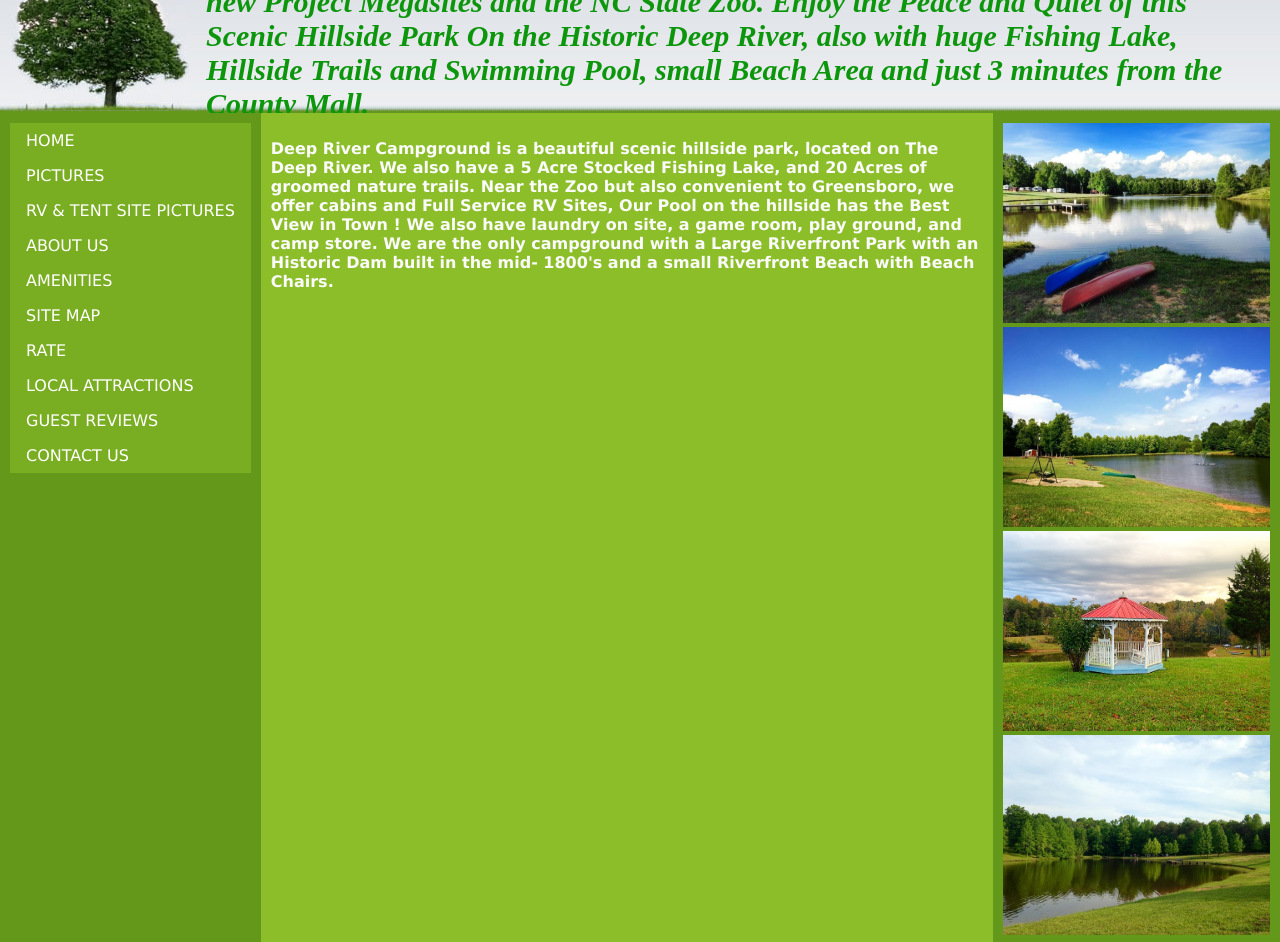
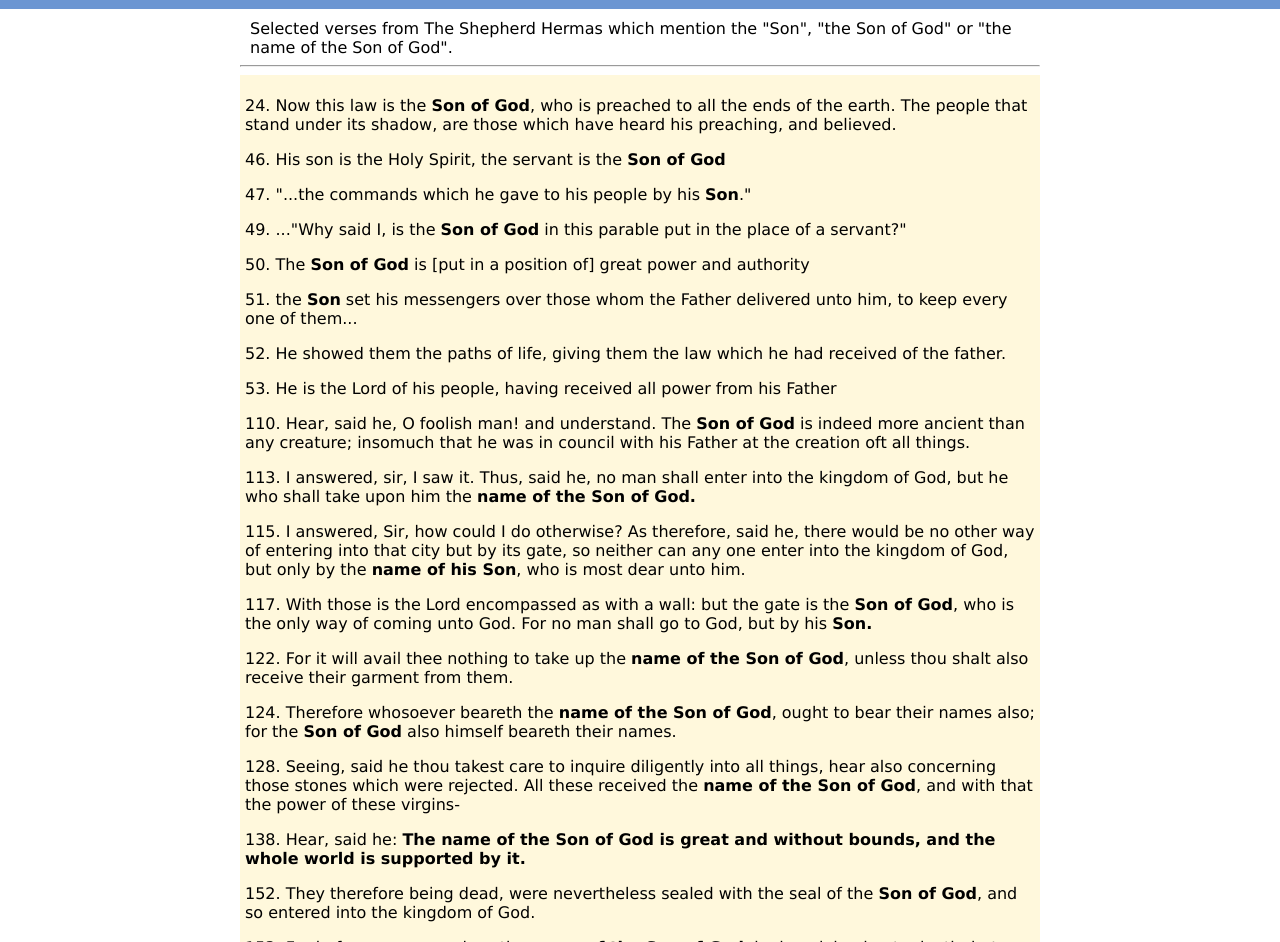
Before and after one commit to johnnycox/johnnycox.github.io, a plain HTML site: page index.html in a window 1280 px wide. Shown: the part 79-1021 px from the top of the page. Drawn offline with Linux system fonts and the light colour scheme.

Commit message:
Add files via upload

```diff
--- a/index.html
+++ b/index.html
@@ -2,130 +2,81 @@
 <html>
 <head>
     <link rel="stylesheet" href="styles/main.css">
-    <title>Deep River Campground</title>
-<style>
-* {
-  box-sizing: border-box;
-}
+    <title>The Shepherd Hermas</title>
 
-/* Style the header */
-.header {
-  grid-area: header;
-  background-image: url("images/header_bkgnd.png");
-  padding: 30px;
-  text-align: center;
-  font-style: italic;
-  font-weight: bold;
-  font-family: "Brush Script MT";
-  font-size: 30px;
-  padding: 0;
-  overflow: hidden;
-  color: rgb(12, 150, 12);
-  height: 192px;
-  padding-right: 15px;
-}
-
-.header img {
-    float: left;
-}
-/* The grid container */
-.grid-container {
-  display: grid;
-  grid-template-areas:
-    'header header header header header header'
-    'left middle middle middle middle right'
-    'footer footer footer footer footer footer';
-  /* grid-column-gap: 10px; - if you want gap between the columns */
-}
-
-.left,
-.middle,
-.right {
-  padding: 10px;
-}
-
-/* Style the left column */
-.left {
-  grid-area: left;
-}
-
-/* Style the middle column */
-.middle {
-  grid-area: middle;
-}
-
-/* Style the right column */
-.right {
-  grid-area: right;
-}
-
-/* Style the footer */
-.footer {
-  grid-area: footer;
-  background-color: #078730;
-  padding: 10px;
-  text-align: center;
-}
-
-/* Responsive layout - makes the three columns stack on top of each other instead of next to each other */
-@media (max-width: 600px) {
-  .grid-container  {
-    grid-template-areas:
-      'header header header header header header'
-      'left left left left left left'
-      'middle middle middle middle middle middle'
-      'right right right right right right'
-      'footer footer footer footer footer footer';
-  }
-}
-</style>
 </head>
 <body>
+  <div id="header">
+    <h2 class="centered">Selections from The Shepherd Hermas</h2>
+  </div>
 
-<div class="grid-container">
-    <div class="header">
-        <img src="images/tree1.png" alt="">
-        <p style="text-align: left;"><strong>Deep River RV Park</strong> is THE Nature Park in town, conveniently located near All the new Project Megasites and the NC State Zoo.
-            Enjoy the Peace and Quiet of this Scenic Hillside Park On the Historic Deep River, also with huge Fishing Lake, Hillside Trails and Swimming Pool, small Beach Area and just 3 minutes from the County Mall. </p>
+  <div id="main_content">
+    <div id="summary">
+      Selected verses from The Shepherd Hermas which mention the "Son", "the Son of God" or "the name of the Son of God".
     </div>
 
-    <div class="left" id="leftNav">
-        <ul>
-            <li><a href="#home">HOME</a></li>
-            <li><a href="#pictures">PICTURES</a></li>
-            <li><a href="#sitepictures">RV & TENT SITE PICTURES</a></li>
-            <li><a href="#aboutus">ABOUT US</a></li>
-            <li><a href="#amenities">AMENITIES</a></li>
-            <li><a href="#sitemap">SITE MAP</a></li>
-            <li><a href="#rate">RATE</a></li>
-            <li><a href="#localattractions">LOCAL ATTRACTIONS</a></li>
-            <li><a href="#guestreviews">GUEST REVIEWS</a></li>
-            <li><a href="#contactus">CONTACT US</a></li>
-        </ul>
-    </div>
-    <div class="middle">
-        <p><strong>
-            Deep River Campground is a beautiful scenic hillside park, located on The Deep River.
-            We also have a 5 Acre Stocked Fishing Lake, and 20 Acres of groomed nature trails.
-            Near the Zoo but also convenient to Greensboro, we offer cabins and Full Service RV Sites,
-            Our Pool on the hillside has the Best View in Town !  We also have laundry on site,
-            a game room, play ground, and camp store.  We are the only campground with a
-            Large Riverfront Park with an Historic Dam built in the mid- 1800's and a small
-            Riverfront Beach with Beach Chairs.
-        </strong>
-        </p>
-    </div>
-    <div class="right">
-        <img class="right_img" src="images/photo_1.jpg" alt=""><br />
-        <img class="right_img" src="images/photo_2.jpg" alt=""><br />
-        <img class="right_img" src="images/photo3.jpg" alt=""><br />
-        <img class="right_img" src="images/photo4.jpg" alt=""><br />
-    </div>
+    <hr>
+    <div id="stationary">
+    <p>24. Now this law is the <strong>Son of God</strong>,
+    who is preached to all the ends of the earth. The people that stand under its shadow,
+    are those which have heard his preaching, and believed.
+  </p>
+    <p>46. His son is the Holy Spirit, the servant is the <strong>Son of God</strong></p>
+    <p>47. "...the commands which he gave to his people by his <strong>Son</strong>."</p>
+    <p>49. ..."Why said I, is the <strong>Son of God</strong> in this parable put in the place of a servant?"</p>
+    <p>50. The <strong>Son of God</strong> is [put in a position of] great power and authority</p>
+    <p>51. the <strong>Son</strong> set his messengers over those whom the Father delivered unto him, to keep every one of them...</p>
+    <p>52. He showed them the paths of life, giving them the law which he had received of the father.</p>
+    <p>53. He is the Lord of his people, having received all power from his Father</p>
+    <p>110. Hear, said he, O foolish man! and understand. The <strong>Son of God</strong> is indeed more ancient than any creature;
+      insomuch that he was in council with his Father at the creation oft all things.
+    </p>
+    <p>113. I answered, sir, I saw it. Thus,   said he, no man shall enter into the kingdom of God, but he who shall
+    take upon him the <strong>name of the Son of God.</strong>
+  </p>
+    <p>115. I answered, Sir, how could I do otherwise? As therefore, said he,
+    there would be no other way of entering into that city but by its gate,
+    so neither can any one enter into the kingdom of God, but only by the
+    <strong>name of his Son</strong>, who is most dear
+    unto him.
+  </p>
+    <p>117. With those is the Lord encompassed as with a wall: but the gate is the <strong>Son of God</strong>,
+      who is the only way of coming unto God. For no man shall go to God, but by his <strong>Son.</strong>
+    </p>
+    <p>122. For it will avail thee nothing to take up the <strong>name of the Son of God</strong>,
+    unless thou shalt also receive their garment from them.
+  </p>
+    <p>124. Therefore whosoever beareth the <strong>name of the Son of God</strong>, ought to bear their names also;
+      for the <strong>Son of God</strong> also himself beareth their names.
+    </p>
 
-    <div class="footer">
-    <p>Footer</p>
-    </div>
+
+    <p>128. Seeing, said he thou takest care to inquire diligently into all things,
+    hear also concerning those stones which were rejected. All these received the <strong>name of the Son of God</strong>,
+    and with that the power of these virgins-
+  </p>
+    <p>138. Hear, said he: <strong>The name of the Son of God is great and without bounds,
+      and the whole world is supported by it.</strong>
+    </p>
+
+    <p>152. They therefore being dead, were nevertheless sealed with the seal of the <strong>Son of God</strong>,
+      and so entered into the kingdom of God.
+  </p>
+    <p>153. For before a man receives the <strong>name of the Son of God</strong>, he is ordained unto death;
+      but when he receives that seal, he is freed from death, and assigned unto life.
+  </p>
+
+    <p>157. He answered, Because these Apostles and teachers, who preached the <strong>name of the Son of God</strong>, dying
+    after they had received his faith and power, preached to them who were dead before: and they gave this seal to them.
+  </p>
+    <p>166. Because, replied he, all the nations which are under heaven, have heard and believed in the
+      same one <strong>name of the Son of God</strong> by whom they are called.
+    </p>
+    <p>235. Hearken, said he: Whosoever have suffered for the <strong>name of the Lord</strong> are esteemed honourable by the
+    Lord; and all their offences are blotted out, because they have suffered death for the <strong>name of the Son</strong> of
+    God.
+  </p>
 </div>
-
+</div>
 </body>
 </html>
--- a/styles/main.css
+++ b/styles/main.css
@@ -9,69 +9,21 @@ body {
     font-size: 16px;
 }
 
-.header {
-    font-size:15px;
+#header {
+    background: rgb(108, 150, 210);
+    padding: 10px;
+    margin: 0;
+    text-align: center;
 }
-.grid-container {
-    background-color: #8cbe29;
-}
-.middle {
-    color: #fbfbfb;
-}
-#leftNav, .right {
-    background-color: #64981a;
+ #summary {
+    padding: 10px 10px 0 10px;
+ }
+#main_content {
+    width: 800px;
+    margin:auto;
 }
 
-.right_img {
-    width: 400px;
-    height: 300px;
+#stationary {
+    padding: 5px;
+    background-color: cornsilk;
 }
-
-ul {
-    list-style-type: none;
-    margin: 0;
-    padding: 0;
-    /* width: 200px; */
-    background-color: #7aae22;
-  }
-
-  li a {
-    display: block;
-    color: #ffffff;
-    padding: 8px 16px;
-    text-decoration: none;
-  }
-
-  /* Change the link color on hover */
-  li a:hover {
-    background-color: #8cbe29;
-    color: white;
-  }
-
-@media (max-width: 1291px) {
-    .header {
-        font-size: 25px;
-    }
-    .right_img {
-        width: 267px;
-        height: 200px;
-    }
-}
-@media (max-width: 952px) {
-    .header {
-        font-size: 23px;
-    }
-    .right_img {
-        width: 200px;
-        height: 150px;
-    }
-}
-@media (max-width: 786px) {
-    .header {
-        font-size: 18px;
-    }
-    .right_img {
-        width: 160px;
-        height: 120px;
-    }
-}
```
